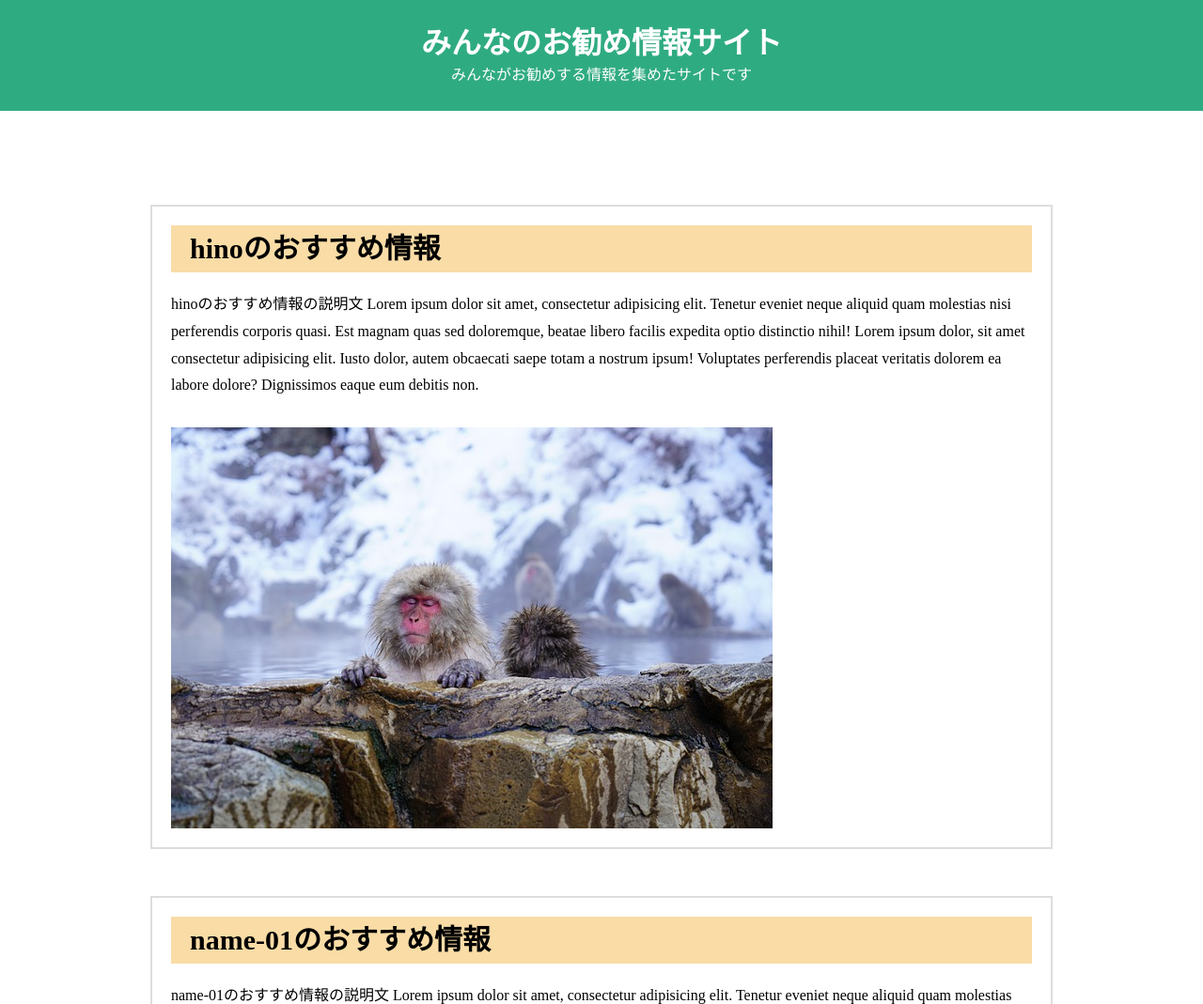
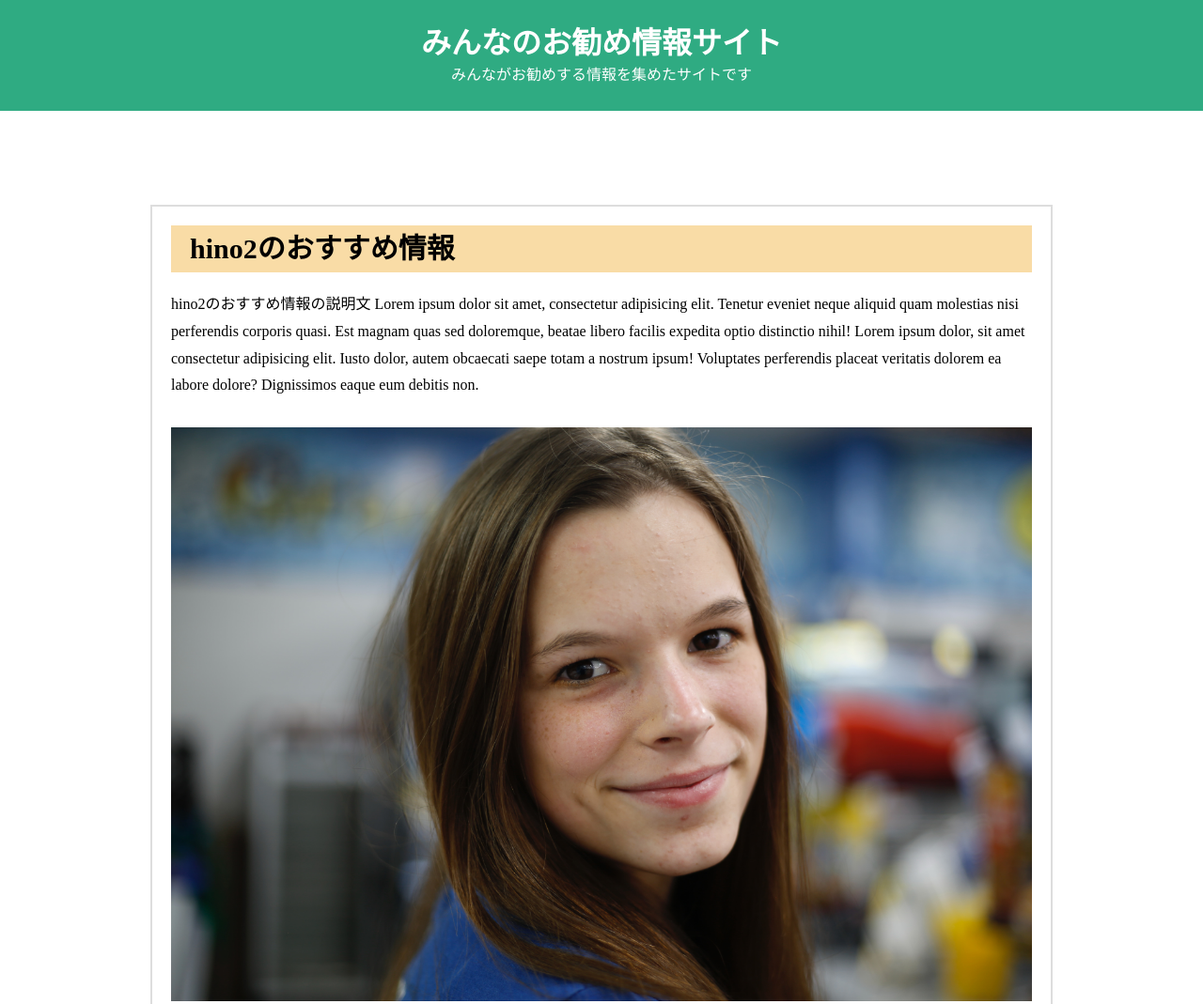
Before and after one commit to snipe-rm/pull-rensyu, a plain HTML site: page index.html in a window 1280 px wide. Shown: the top 1069 px of the page at 94% size. Drawn offline with Linux system fonts and the light colour scheme.

Commit message:
takuma2のセクション追加

```diff
--- a/index.html
+++ b/index.html
@@ -13,6 +13,15 @@
   </header>
   <main>
     <div class="wrapper">
+      <div class="contents">
+        <div class="text-box">
+          <h2 class="content-ttl">hino2のおすすめ情報</h2>
+          <p class="content-txt">hino2のおすすめ情報の説明文 Lorem ipsum dolor sit amet, consectetur adipisicing elit. Tenetur eveniet neque aliquid quam molestias nisi perferendis corporis quasi. Est magnam quas sed doloremque, beatae libero facilis expedita optio distinctio nihil! Lorem ipsum dolor, sit amet consectetur adipisicing elit. Iusto dolor, autem obcaecati saepe totam a nostrum ipsum! Voluptates perferendis placeat veritatis dolorem ea labore dolore? Dignissimos eaque eum debitis non.</p>
+        </div>
+        <p class="content-ph">
+          <img src="img/hino-image2.jpg" alt="name-01お勧めの写真">
+        </p>
+      </div><!-- /.contents -->
       <div class="contents">
         <div class="text-box">
           <h2 class="content-ttl">hinoのおすすめ情報</h2>
```
Also changed, not shown: img/hino-image2.jpg (added).
